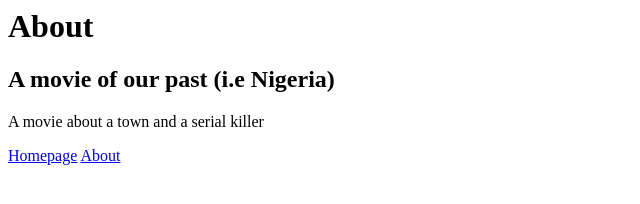
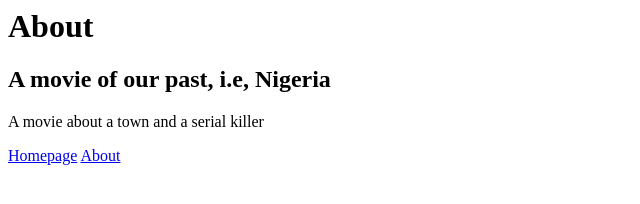
Before and after one commit to Adekomi-Abdulhaleem/My-backend-project-2, a website: page about.html in a window 1280 px wide. Shown: the full height of the page, 0-640 px from the left. Drawn offline with Linux system fonts and the light colour scheme.

Commit message:
Perfect explanation
Gives better details

```diff
--- a/about.html
+++ b/about.html
@@ -6,7 +6,7 @@
 </head>
 <body>
     <h1>About</h1>
-   <h2>A movie of our past (i.e Nigeria)</h2>
+   <h2>A movie of our past, i.e, Nigeria</h2>
    <p>A movie about a town and a serial killer</p>
    <nav>
     <a href="/">Homepage</a>
```
